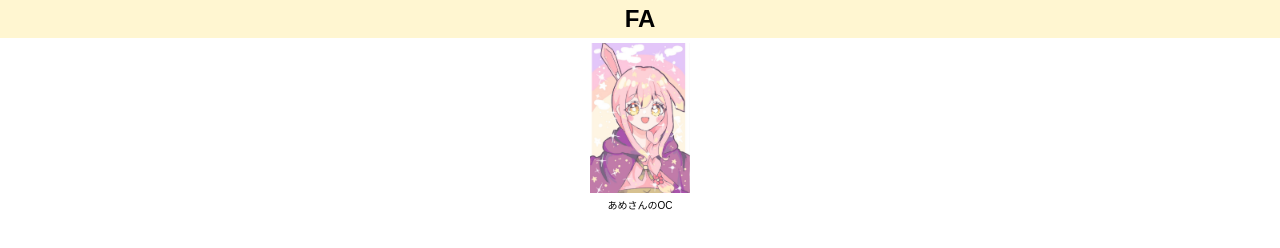
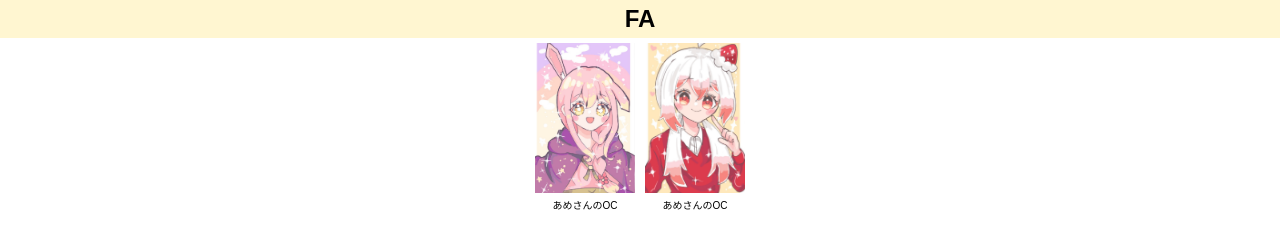
Before and after one commit to AlexLevel0/illustration, a plain HTML site: page index.html in a window 1280 px wide. Drawn offline with Linux system fonts and the light colour scheme; a web font is replaced by a local one.

Commit message:
Update index.html

```diff
--- a/index.html
+++ b/index.html
@@ -16,7 +16,8 @@
 <h2>FA</h2>
 
   <div class="box">
-    <div><img src="img/fa/0.jpeg"><p>あめさんのOC</p><h3></h3></div>
+    <div><img src="img/fa/0.jpeg"><p>あめさんのOC</p></div>
+    <div><img src="img/fa/1.jpeg"><p>あめさんのOC</p></div>
   </div>
 
 </body>
```
